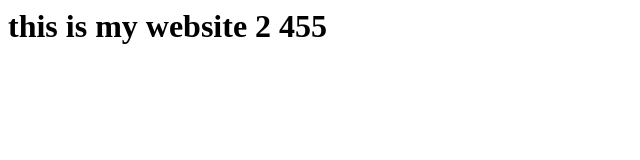
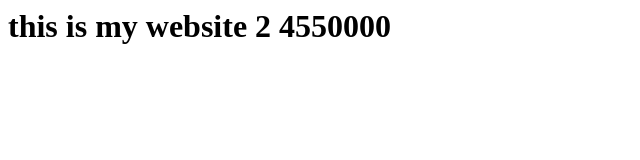
Before and after one commit to C2-89509-yashu/test1, a plain HTML site: page index.html in a window 1280 px wide. Shown: the whole page, without its empty margins (0-640 px from the left). Drawn offline with Linux system fonts and the light colour scheme.

Commit message:
committed

```diff
--- a/index.html
+++ b/index.html
@@ -1 +1 @@
-<h1> this is my website 2 455 </h1>
+<h1> this is my website 2 4550000 </h1>
```
